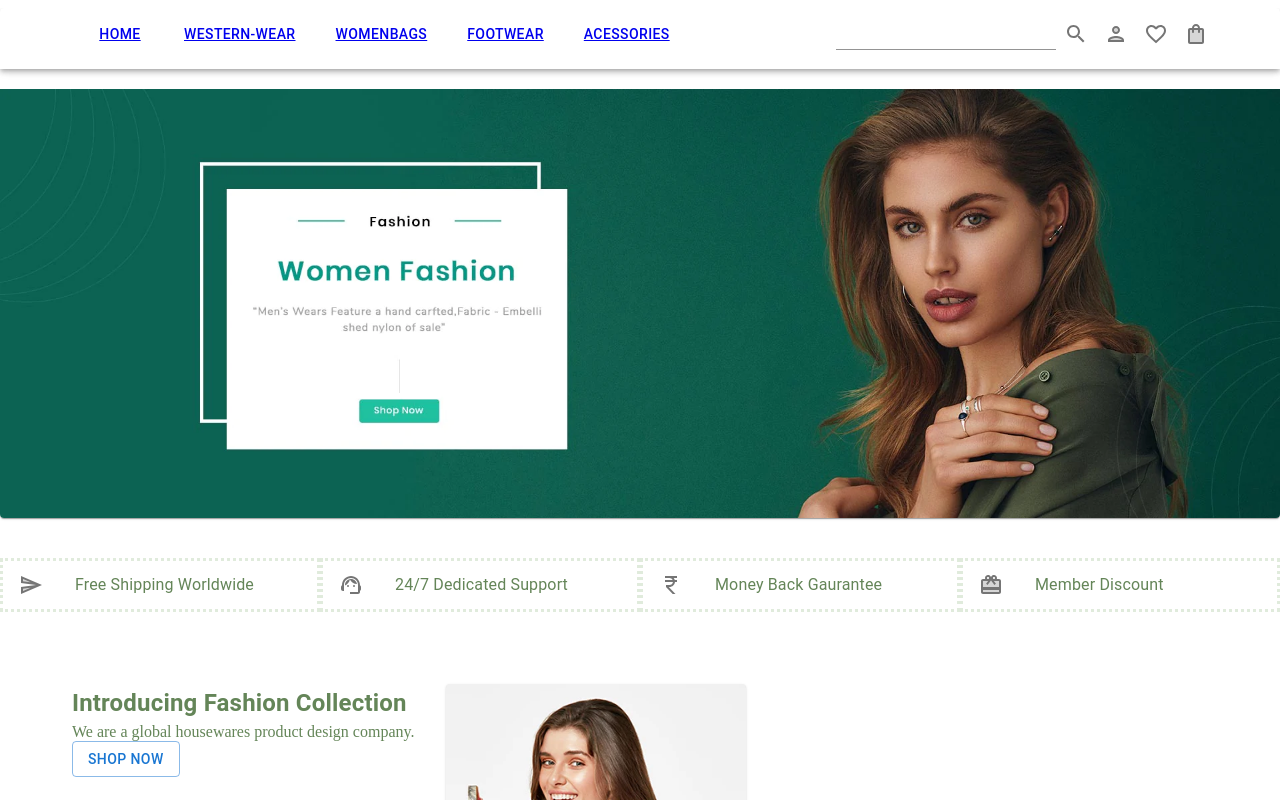
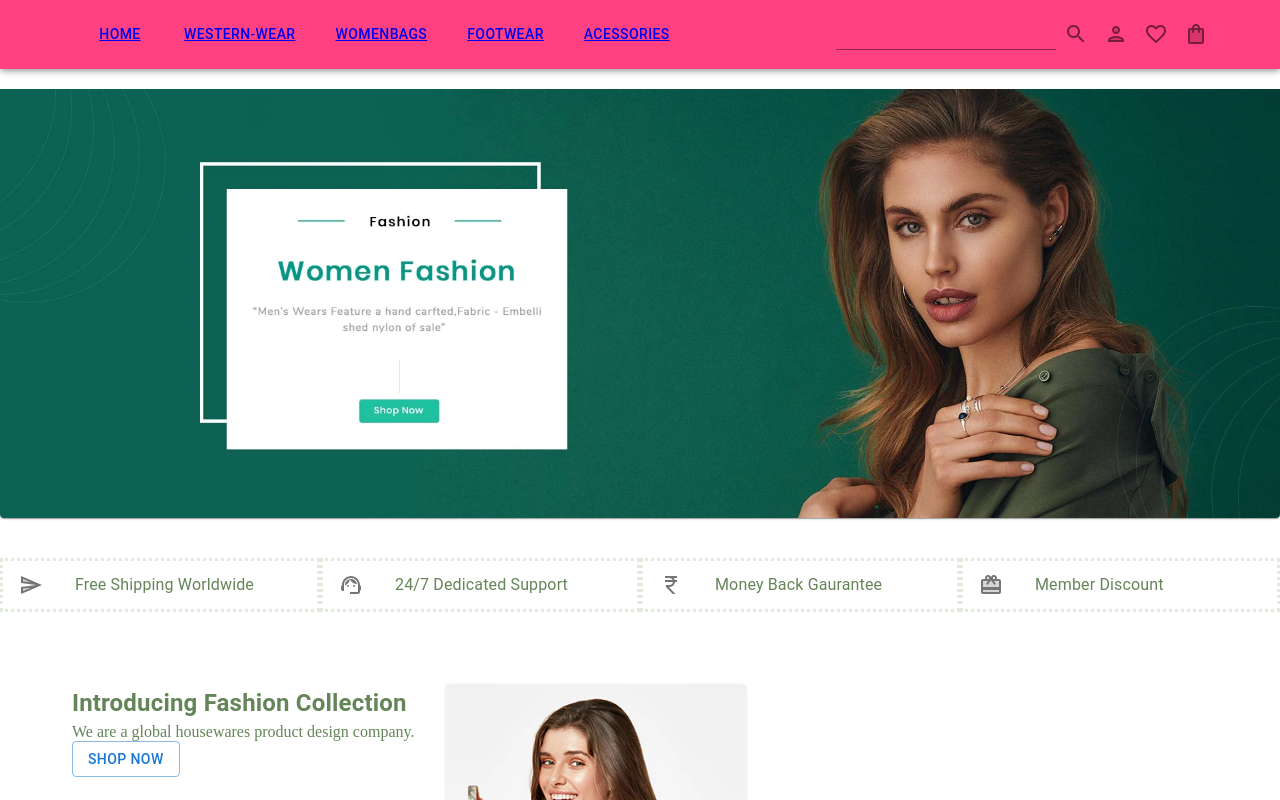
Before and after one commit to nandinikashyap1902/Strore, a React (Vite) app in the folder web-store/: page / in a window 1280 px wide. Shown: the top 800 px of the page. Built offline with nearby package versions, Linux system fonts and the light colour scheme.

Commit message:
navbar updated

```diff
--- a/web-store/src/Pages/Filters.jsx
+++ b/web-store/src/Pages/Filters.jsx
@@ -45,7 +45,7 @@ function Filters(products) {
   const [displayedProducts, setDisplayedProducts] =React. useState(items);
   const handleChange = (event) => {
     let value = event.target.value
-    console.log(value)
+    //console.log(value)
     let sortedProducts = [];
     setsorted(value);
     switch (value) {
--- a/web-store/src/Pages/Navbar.jsx
+++ b/web-store/src/Pages/Navbar.jsx
@@ -29,6 +29,8 @@ import accessory from '../Data/products/Accessories';
 import Bags from '../Data/products/Bags';
 import footwear from '../Data/products/Footwear';
 import { westernWear } from '../Data/products/westernWear';
+import { createTheme } from '@mui/material/styles';
+import { ThemeProvider } from '@emotion/react';
 const allProducts =[...accessory,...Bags,...footwear,...westernWear];
 //console.log(allProducts)
 const pages = [ 'Western-wear', 'WomenBags','Footwear','acessories'];
@@ -39,6 +41,27 @@ const boxSX = {
     color:'#E0EBDC'
   },
 };
+// const theme = createTheme({
+//   palette: {
+//     ochre: {
+//       main: '#E3D026',
+//       light: '#E9DB5D',
+//       dark: '#A29415',
+//       contrastText: '#242105',
+//     },
+//   },
+// });
+const darkTheme = createTheme({
+  palette: {
+    primary: {
+     //light: '#009688',
+      main: '#ff4081',
+     // dark: '#002884',
+      //contrastText: '#fff',
+    },
+
+  },
+});
 const useStyles = makeStyles({
 link:{
   textDecoration:'none',
@@ -51,6 +74,7 @@ link:{
 })
 function ResponsiveAppBar() {
   const classes = useStyles();
+  // const bg = theme();
   const [anchorElNav, setAnchorElNav] = React.useState(null);
   const [searchQuery, setSearchQuery] = React.useState('');
   const [searchResults, setSearchResults] = React.useState([]);
@@ -81,7 +105,10 @@ const handleResultClick = (productId) => {
   //const history = useHistory();
   return (
     <>
-    <AppBar id="AppBar" color="transparent">
+    <ThemeProvider theme={darkTheme}>
+
+
+    <AppBar id="AppBar">
       <Container>
         <Toolbar disableGutters>
           <Box sx={{ flexGrow: 1, display: { xs: 'flex', md: 'none' } }}>
@@ -194,6 +221,7 @@ const handleResultClick = (productId) => {
         </Grid>
     ))}
       </Grid>
+      </ThemeProvider>
     </>
   );
 }
```
